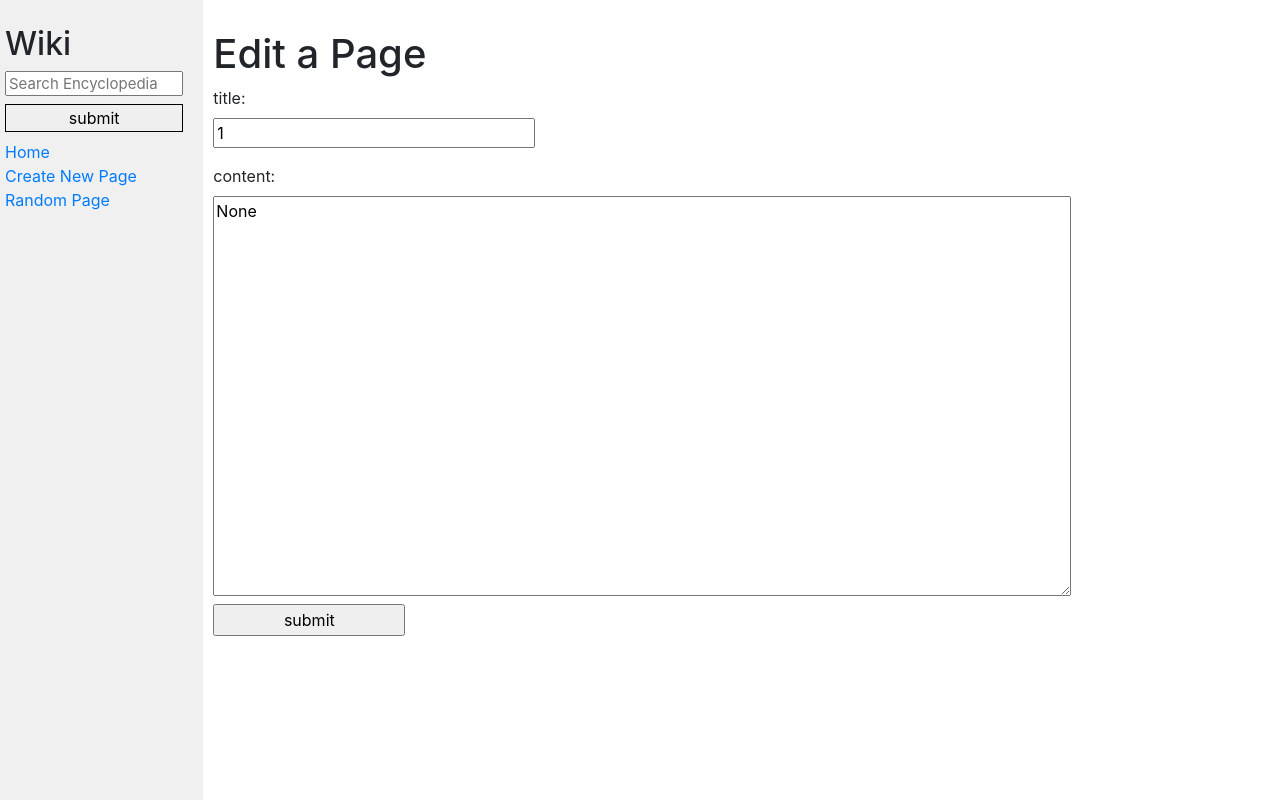
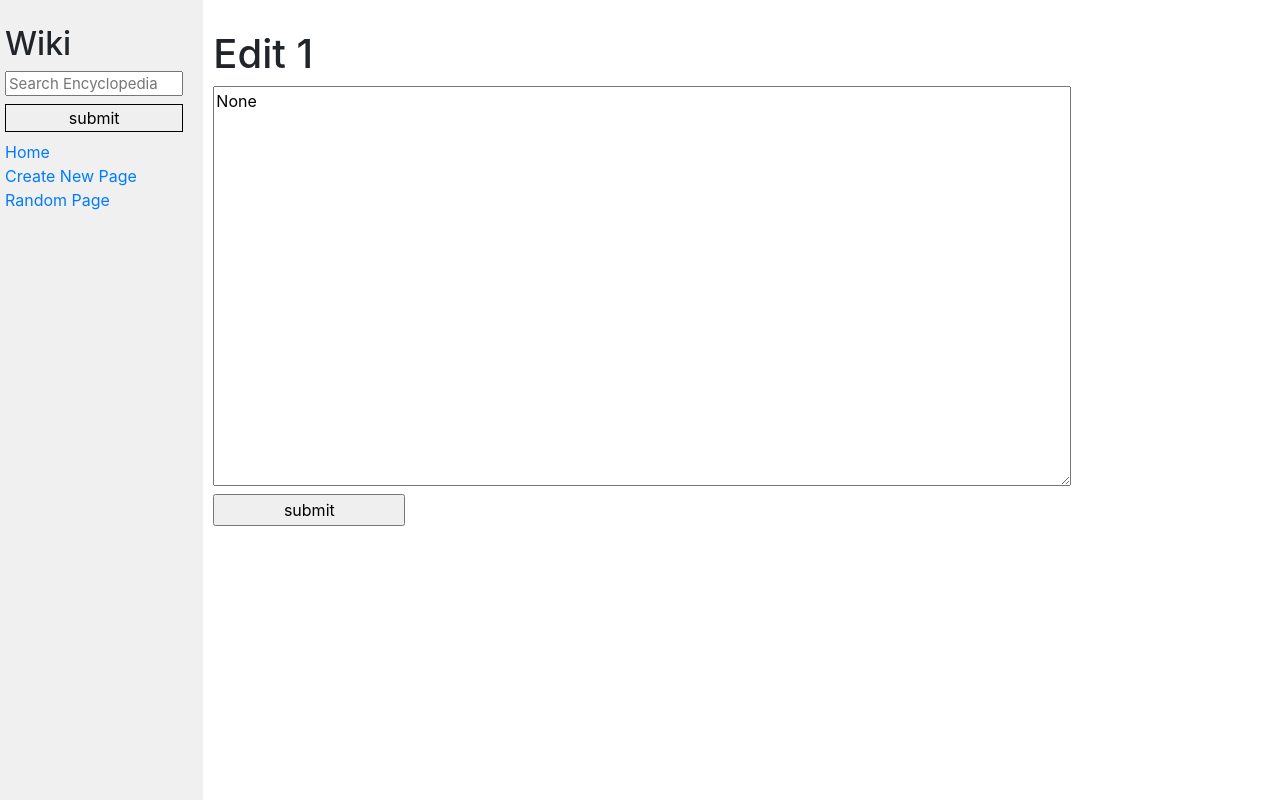
Before and after one commit to eungang3/2021CS50Web, a Django app: page /edit/1 in a window 1280 px wide. Run offline with Django 3.2, Linux system fonts and the light colour scheme; some libraries are stand-ins or nearby versions.

Commit message:
fixed edit

```diff
--- a/projects/wiki/encyclopedia/templates/encyclopedia/edit.html
+++ b/projects/wiki/encyclopedia/templates/encyclopedia/edit.html
@@ -5,11 +5,10 @@
 {% endblock %}
 
 {% block body %}
-<h1>Edit a Page</h1>
+<h1>Edit {{ title }}</h1>
 <form action="/edit/{{ title|safe }}" method="POST">
     {% csrf_token %}
-    {{ form }}
-    <input type="submit" value="submit" class="submit">
+    {{ form.content }}
 </form>
-
+<input type="submit" value="submit" class="submit">
 {% endblock %}
```
